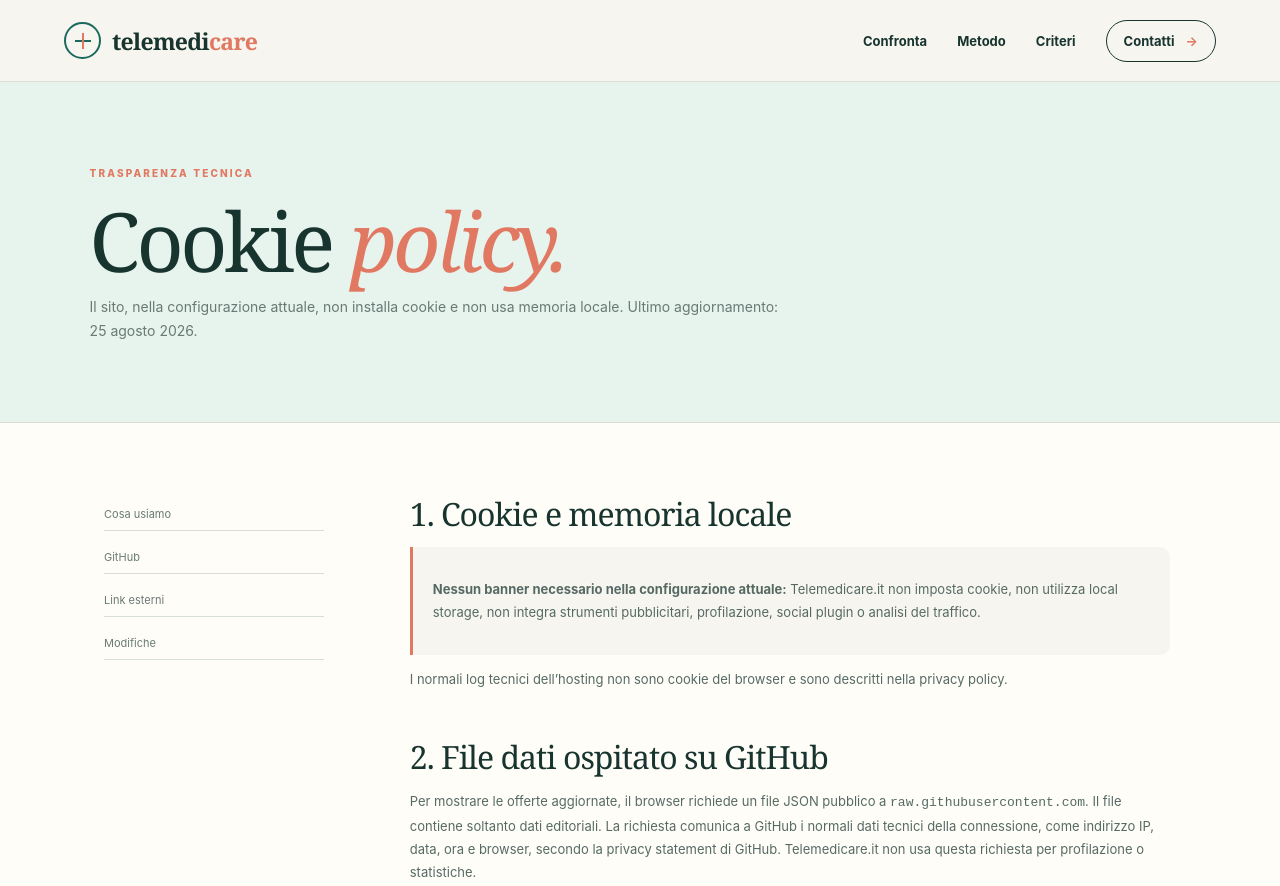
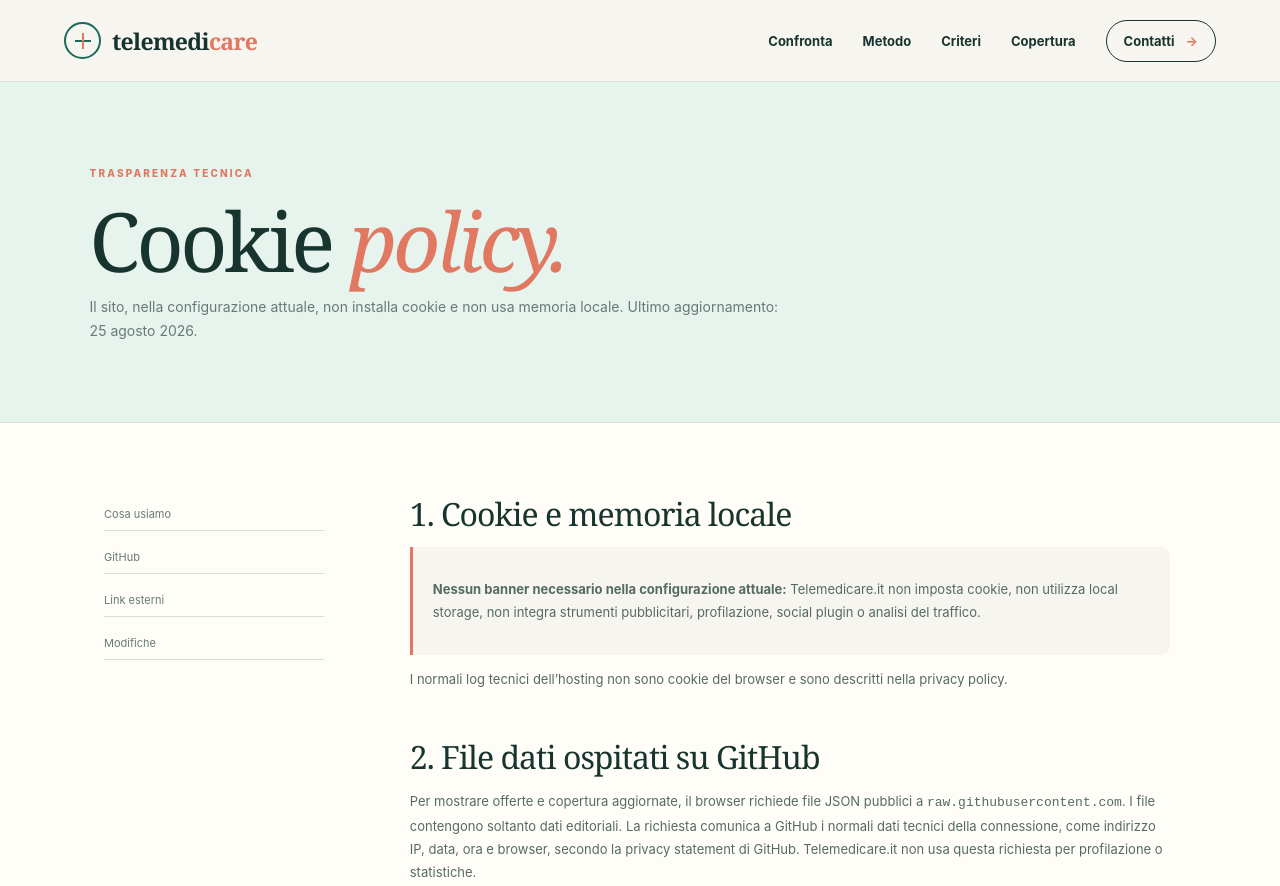
Before and after one commit to ceppi-ai/telemedicare.it, a website: page cookie.html in a window 1280 px wide. Shown: the top 886 px of the page. Drawn offline with Linux system fonts and the light colour scheme.

Commit message:
Aggiorna cookie.html per copertura di mercato

```diff
--- a/cookie.html
+++ b/cookie.html
@@ -2,12 +2,12 @@
 <html lang="it">
 <head><meta charset="utf-8"><meta name="viewport" content="width=device-width, initial-scale=1"><meta name="description" content="Informazioni su cookie e tecnologie del sito Telemedicare.it"><title>Cookie policy — Telemedicare</title><link rel="stylesheet" href="styles.css"><script src="script.js" defer></script></head>
 <body>
-  <a class="skip-link" href="#contenuto">Vai al contenuto</a><header class="site-header"><a class="brand" href="index.html"><span class="brand-mark" aria-hidden="true"><span></span><span></span></span><span>telemedi<span>care</span></span></a><button class="menu-button" type="button" aria-expanded="false" aria-controls="main-nav" aria-label="Apri il menu"><span></span><span></span></button><nav id="main-nav"><a href="index.html#confronta">Confronta</a><a href="metodologia.html">Metodo</a><a href="criteri.html">Criteri</a><a class="nav-cta" href="index.html#contatto">Contatti <span>→</span></a></nav></header>
+  <a class="skip-link" href="#contenuto">Vai al contenuto</a><header class="site-header"><a class="brand" href="index.html"><span class="brand-mark" aria-hidden="true"><span></span><span></span></span><span>telemedi<span>care</span></span></a><button class="menu-button" type="button" aria-expanded="false" aria-controls="main-nav" aria-label="Apri il menu"><span></span><span></span></button><nav id="main-nav"><a href="index.html#confronta">Confronta</a><a href="metodologia.html">Metodo</a><a href="criteri.html">Criteri</a><a href="inclusione.html">Copertura</a><a class="nav-cta" href="index.html#contatto">Contatti <span>→</span></a></nav></header>
   <main class="legal-main" id="contenuto"><header class="legal-hero"><p class="kicker">Trasparenza tecnica</p><h1>Cookie <em>policy.</em></h1><p>Il sito, nella configurazione attuale, non installa cookie e non usa memoria locale. Ultimo aggiornamento: 25 agosto 2026.</p></header><div class="legal-layout"><aside class="legal-nav" aria-label="Indice"><a href="#uso">Cosa usiamo</a><a href="#github">GitHub</a><a href="#esterni">Link esterni</a><a href="#modifiche">Modifiche</a></aside><article class="legal-content">
     <section id="uso"><h2>1. Cookie e memoria locale</h2><div class="legal-callout"><p><strong>Nessun banner necessario nella configurazione attuale:</strong> Telemedicare.it non imposta cookie, non utilizza local storage, non integra strumenti pubblicitari, profilazione, social plugin o analisi del traffico.</p></div><p>I normali log tecnici dell’hosting non sono cookie del browser e sono descritti nella privacy policy.</p></section>
-    <section id="github"><h2>2. File dati ospitato su GitHub</h2><p>Per mostrare le offerte aggiornate, il browser richiede un file JSON pubblico a <code>raw.githubusercontent.com</code>. Il file contiene soltanto dati editoriali. La richiesta comunica a GitHub i normali dati tecnici della connessione, come indirizzo IP, data, ora e browser, secondo la <a href="https://docs.github.com/it/site-policy/privacy-policies/github-general-privacy-statement" target="_blank" rel="noopener noreferrer">privacy statement di GitHub</a>. Telemedicare.it non usa questa richiesta per profilazione o statistiche.</p></section>
+    <section id="github"><h2>2. File dati ospitati su GitHub</h2><p>Per mostrare offerte e copertura aggiornate, il browser richiede file JSON pubblici a <code>raw.githubusercontent.com</code>. I file contengono soltanto dati editoriali. La richiesta comunica a GitHub i normali dati tecnici della connessione, come indirizzo IP, data, ora e browser, secondo la <a href="https://docs.github.com/it/site-policy/privacy-policies/github-general-privacy-statement" target="_blank" rel="noopener noreferrer">privacy statement di GitHub</a>. Telemedicare.it non usa questa richiesta per profilazione o statistiche.</p></section>
     <section id="esterni"><h2>3. Collegamenti esterni</h2><p>Le schede contengono link alle pagine ufficiali dei fornitori. I siti esterni si aprono solo dopo il clic dell’utente e applicano le proprie policy su cookie e dati personali. Telemedicare.it non incorpora video, mappe, widget di recensioni o contenuti social di terzi.</p></section>
     <section id="modifiche"><h2>4. Modifiche future</h2><p>Prima di introdurre statistiche, pubblicità o altre tecnologie non necessarie, valuteremo la base giuridica, aggiorneremo questa pagina e, quando richiesto, mostreremo un pannello di consenso che permetta di rifiutare con la stessa facilità con cui si accetta.</p><p>Per domande scrivi a <a href="mailto:privacy@telemedicare.it">privacy@telemedicare.it</a>.</p></section>
   </article></div></main>
-  <footer><div class="footer-main"><div><a class="brand brand-light" href="index.html"><span class="brand-mark" aria-hidden="true"><span></span><span></span></span><span>telemedi<span>care</span></span></a><p>Informazioni più chiare per scelte più serene.</p></div><div><h3>Esplora</h3><a href="index.html#confronta">Confronta</a><a href="criteri.html">Criteri</a></div><div><h3>Trasparenza</h3><a href="privacy.html">Privacy</a><a href="cookie.html">Cookie</a><a href="note-legali.html">Note legali</a></div><div><h3>Contatti</h3><a href="mailto:privacy@telemedicare.it">privacy@telemedicare.it</a></div></div><div class="footer-bottom"><span>© 2026 Telemedicare.it · Gestore: Luca Ceresa</span><span>Nessun cookie nella configurazione attuale</span></div></footer><div class="toast" id="toast" role="status" aria-live="polite"></div>
+  <footer><div class="footer-main"><div><a class="brand brand-light" href="index.html"><span class="brand-mark" aria-hidden="true"><span></span><span></span></span><span>telemedi<span>care</span></span></a><p>Informazioni più chiare per scelte più serene.</p></div><div><h3>Esplora</h3><a href="index.html#confronta">Confronta</a><a href="criteri.html">Criteri</a></div><div><h3>Trasparenza</h3><a href="inclusione.html">Copertura e inclusione</a><a href="privacy.html">Privacy</a><a href="cookie.html">Cookie</a><a href="note-legali.html">Note legali</a></div><div><h3>Contatti</h3><a href="mailto:privacy@telemedicare.it">privacy@telemedicare.it</a></div></div><div class="footer-bottom"><span>© 2026 Telemedicare.it · Gestore: Luca Ceresa</span><span>Nessun cookie nella configurazione attuale</span></div></footer><div class="toast" id="toast" role="status" aria-live="polite"></div>
 </body></html>
```
